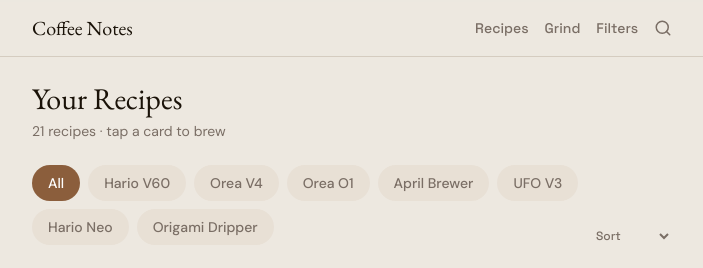
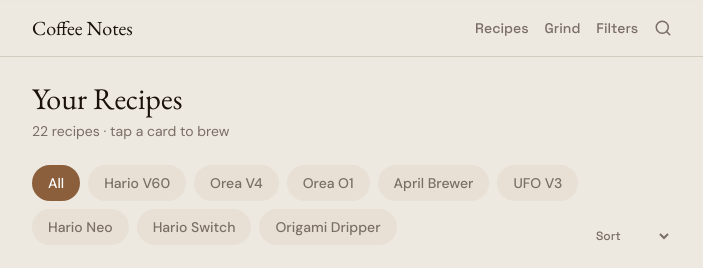
Before and after one commit to kty212/coffeenotes, a Next.js app: page / in a window 1280 px wide. Shown: the top 268 px of the page, without its empty margins (288-991 px from the left). Built offline with nearby package versions, Linux system fonts and the light colour scheme.

Commit message:
Add Ole Kristian Bøen's Switch Recipe

```diff
--- a/data/recipes.ts
+++ b/data/recipes.ts
@@ -7,6 +7,7 @@ export const brewers: Brewer[] = [
   { id: "april", name: "April Brewer" },
   { id: "ufo-v3", name: "UFO V3" },
   { id: "hario-neo-switch", name: "Hario Neo" },
+  { id: "hario-switch", name: "Hario Switch" },
   { id: "origami", name: "Origami Dripper" },
 ];
 
@@ -381,6 +382,26 @@ export const recipes: Recipe[] = [
     sourceUrl: "https://www.instagram.com/daiki_hatakeyama_coffee/",
   },
   {
+    id: "hario-switch-ole-kristian-boen",
+    name: "Ole Kristian Bøen's Switch Recipe",
+    description: "2020 Norwegian Brewers Cup champion Ole Kristian Bøen's hybrid immersion/percolation method. Alternates between closed and open valve to build body and sweetness — especially effective for complex or fermented coffees.",
+    brewerId: "hario-switch",
+    defaultDose: 16.5,
+    ratio: 14.55,
+    waterTempC: 96,
+    grindSize: "Medium-Fine",
+    filter: "Hario V60 Paper (02)",
+    totalBrewTimeSec: 195,
+    pouringSchedule: [
+      { timeSeconds: 0,   pourGrams: 50,  note: "Valve closed — bloom" },
+      { timeSeconds: 40,  pourGrams: 100, note: "Open valve — centre pour" },
+      { timeSeconds: 90,  pourGrams: 90,  note: "Close valve — circular pour" },
+      { timeSeconds: 130, pourGrams: 0,   note: "Open valve — allow full draw-down" },
+    ],
+    notes: "Target total brew time 3:00–3:15. Closing the valve for the second immersion phase builds sweetness and body. Well suited to natural or fermented coffees.",
+    sourceUrl: "https://www.hario-europe.com/blogs/hario-community/ole-kristian-boens-switch-recipe",
+  },
+  {
     id: "origami-kurasu",
     name: "Kurasu Recipe",
     description: "Kurasu's signature Origami recipe. Fine grind and high ratio for a clean, sweet, mild extraction. Remove the dripper at 1:20 even if water remains.",
```
